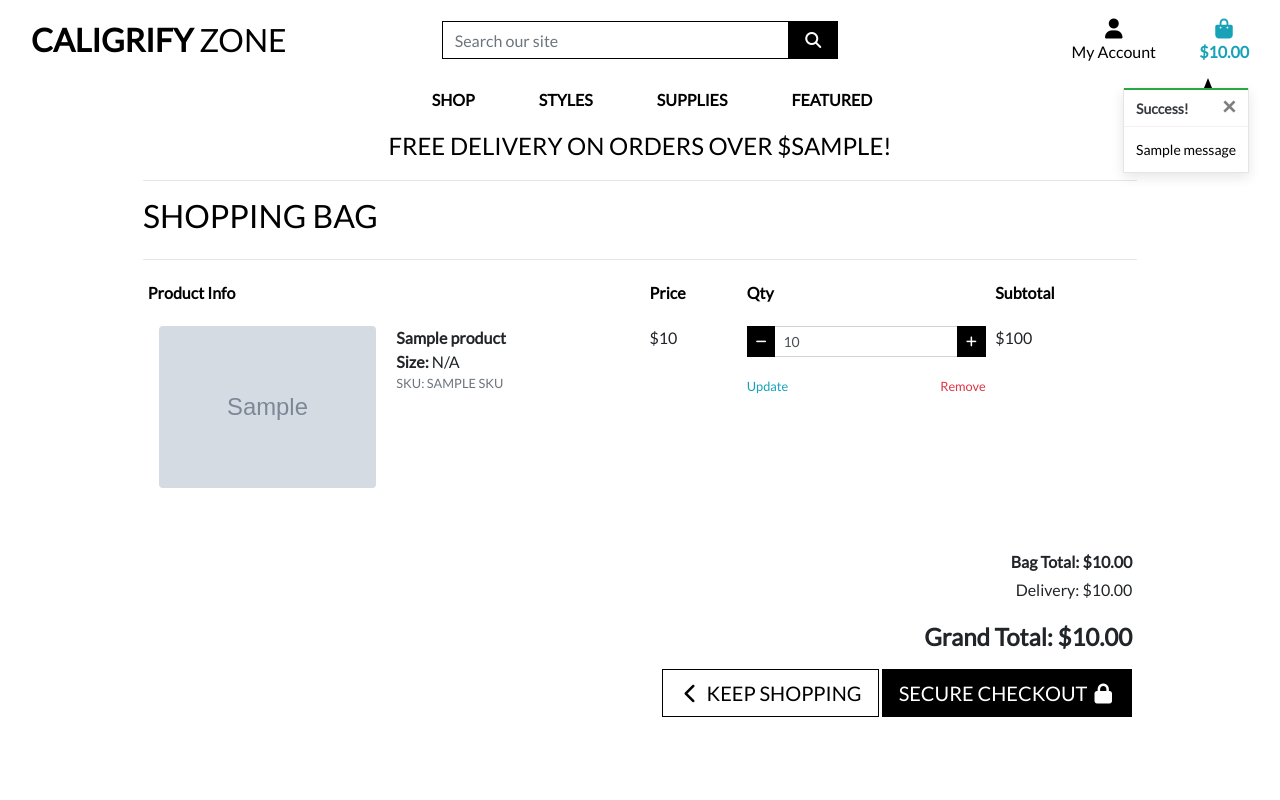
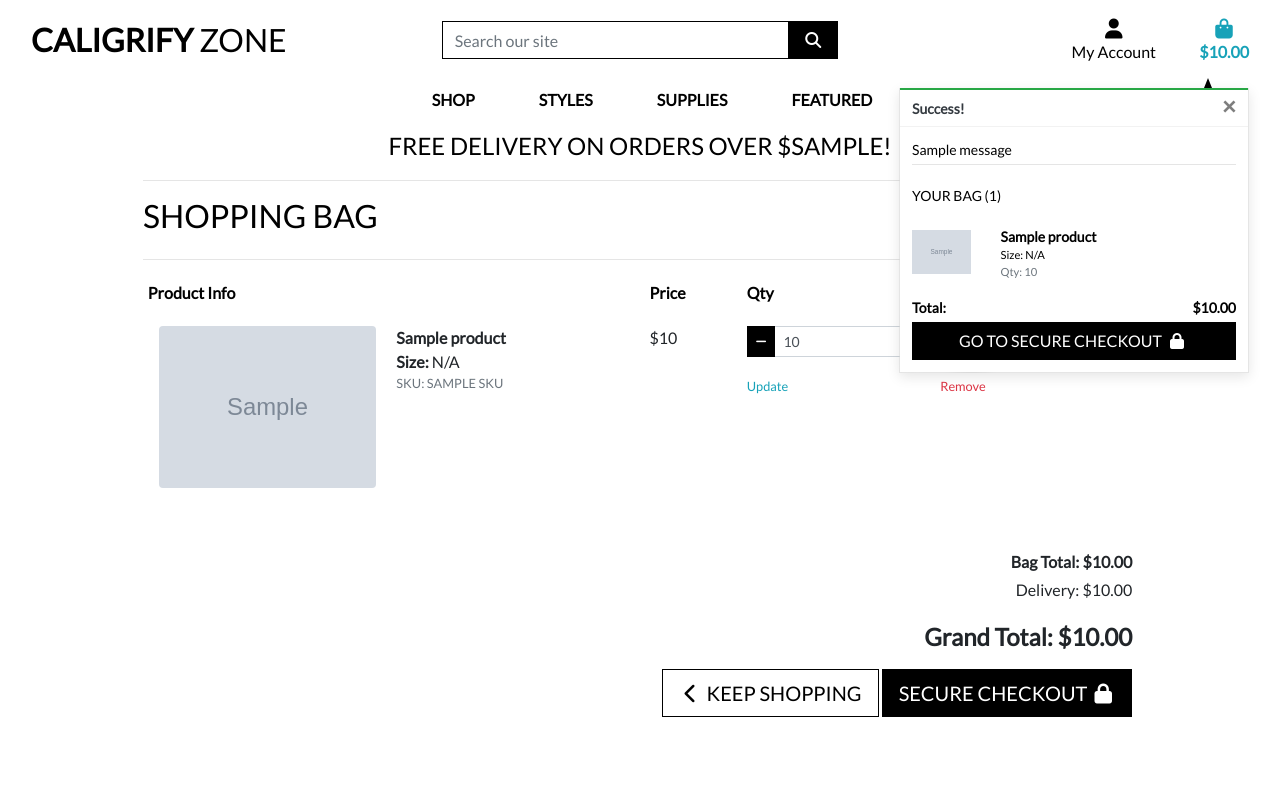
Before and after one commit to RadwanDuadu/Caligrifyzone, a Django app: template bag/templates/bag/bag.html in a window 1280 px wide. Run offline with Django 3.2, Linux system fonts and the light colour scheme; the template is opened without the code that fills it: most values are stand-ins (such as "Sample title", 1, 10 or a date in 2020); grey boxes marked "Sample" are stand-in pictures; one stand-in notice (Sample message) is shown; some libraries are stand-ins or nearby versions.

Commit message:
Add notification css, bag preview

```diff
--- a/templates/base.html
+++ b/templates/base.html
@@ -152,23 +152,36 @@
     {% block postloadjs %}
 
     <script>
-    $(document).ready(function () {
+    $(function () {
 
-        // Force-enable Bootstrap dropdowns
+        // Dropdowns (safe)
         $('.dropdown-toggle').dropdown();
 
-        // Optional: prevent "#" jump
         $('.dropdown-toggle').on('click', function (e) {
             e.preventDefault();
         });
 
-        // Toasts (keep this)
-        $('.toast').toast({
-            autohide: false
-        }).toast('show');
+        // Toasts — SHOW FIRST
+        $('.toast').each(function () {
+            $(this).toast({
+                autohide: false
+            }).toast('show');
+        });
+
+        // Toast dismiss — FIXED
+        $(document).on('click', '.toast .close', function () {
+            const toastEl = $(this).closest('.toast');
+            toastEl.toast('hide');
+
+            // Remove from DOM after animation
+            toastEl.on('hidden.bs.toast', function () {
+                toastEl.remove();
+            });
+        });
 
     });
     </script>
+
 
 
     {% endblock %}
--- a/templates/includes/toasts/toast_success.html
+++ b/templates/includes/toasts/toast_success.html
@@ -1,4 +1,4 @@
-<div class="toast custom-toast rounded-0 border-top-0 show"
+<div class="toast custom-toast rounded-0 border-top-0 fade"
      role="alert"
      aria-live="assertive"
      aria-atomic="true"
@@ -9,12 +9,55 @@
 
     <div class="toast-header bg-white text-dark">
         <strong class="mr-auto">Success!</strong>
-        <button type="button" class="ml-2 mb-1 close" data-dismiss="toast">
+        <button type="button"
+                class="ml-2 mb-1 close"
+                aria-label="Close">
             <span>&times;</span>
         </button>
     </div>
 
     <div class="toast-body bg-white text-black">
-        {{ message }}
+        <div class="row">
+            <div class="col">
+                {{ message }}
+                <hr class="mt-1 mb-3">
+            </div>
+        </div>
+        {% if grand_total %}
+            <p class="logo-font bg-white text-black py-1">Your Bag ({{ product_count }})</p>
+            <div class="bag-notification-wrapper">
+                {% for item in bag_items %}
+                    <div class="row">
+                        <div class="col-3 my-1">
+                            <img class="w-100" src="{{ item.product.image.url }}">
+                        </div>
+                        <div class="col-9">
+                            <p class="my-0"><strong>{{ item.product.name }}</strong></p>
+                            <p class="my-0 small">Size: {% if item.product.has_sizes %}{{ item.size|upper }}{% else %}N/A{% endif %}</p>
+                            <p class="my-0 small text-muted">Qty: {{ item.quantity }}</p>
+                        </div>
+                    </div>
+                {% endfor %}
+            </div>
+            <div class="row">
+                <div class="col">
+                    <strong><p class="mt-3 mb-1 text-black">
+                        Total{% if free_delivery_delta > 0 %} (Exc. delivery){% endif %}:
+                        <span class="float-right">${{ total|floatformat:2 }}</span>
+                    </p></strong>
+                    {% if free_delivery_delta > 0 %}
+                        <p class="mb-0 p-2 bg-warning shadow-sm text-black text-center">
+                            Spend <strong>${{ free_delivery_delta }}</strong> more to get free next day delivery!
+                        </p>
+                    {% endif %}
+                    <a href="{% url 'view_bag' %}" class="btn btn-black btn-block rounded-0">
+                        <span class="text-uppercase">Go To Secure Checkout</span>
+                        <span class="icon">
+                            <i class="fas fa-lock"></i>
+                        </span>
+                    </a>
+                </div>
+            </div>
+        {% endif %}
     </div>
 </div>
```
